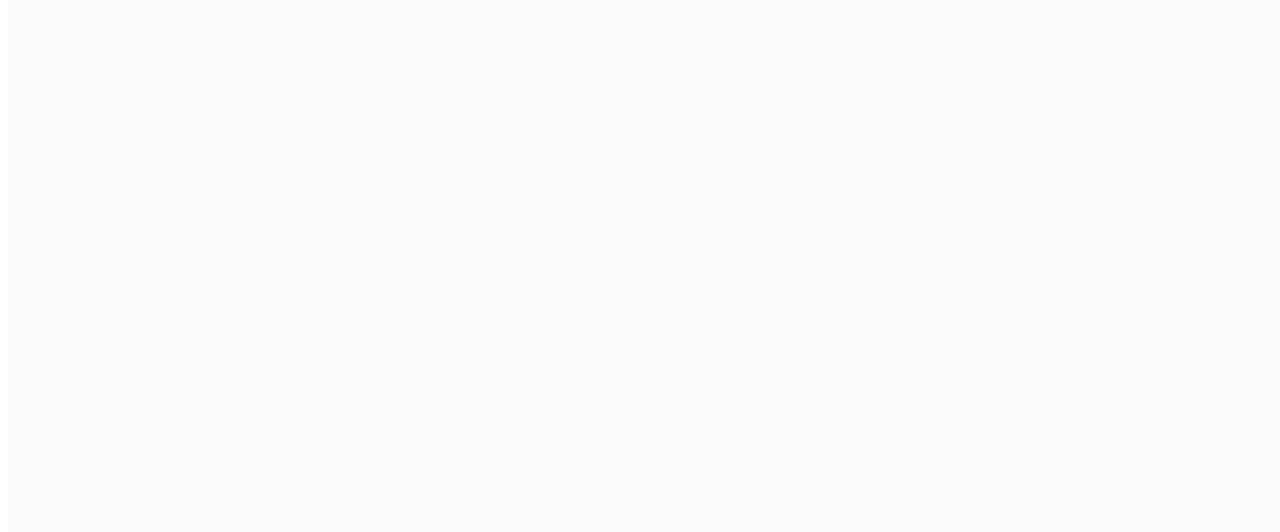
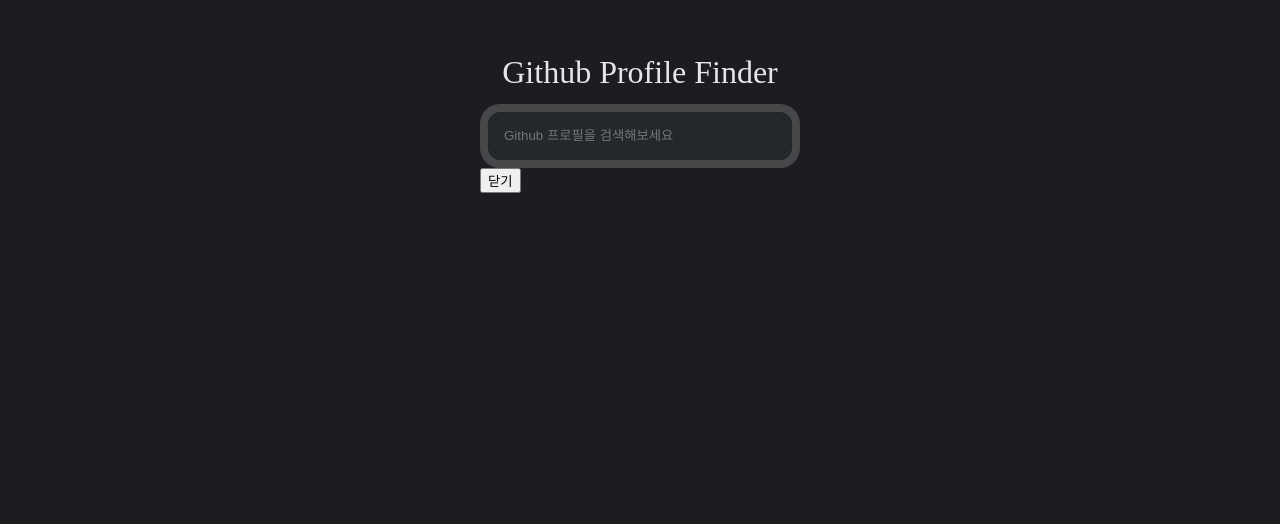
Before and after one commit to WE-SOPT-29th-Web-Part/Joohaem-Lee, a React (Create React App) app in the folder github-profile-finder/: page / in a window 1280 px wide. Shown: the part 276-808 px from the top of the page. Built offline with nearby package versions, Linux system fonts and the light colour scheme.

Commit message:
Feat: Search Bar 구현

```diff
--- a/github-profile-finder/package.json
+++ b/github-profile-finder/package.json
@@ -6,9 +6,11 @@
     "@testing-library/jest-dom": "^5.11.4",
     "@testing-library/react": "^11.1.0",
     "@testing-library/user-event": "^12.1.10",
+    "axios": "^0.24.0",
     "react": "^17.0.2",
     "react-dom": "^17.0.2",
     "react-scripts": "4.0.3",
+    "reset-css": "^5.0.1",
     "styled-components": "^5.3.3",
     "web-vitals": "^1.0.1"
   },
--- a/github-profile-finder/src/App.jsx
+++ b/github-profile-finder/src/App.jsx
@@ -1,7 +1,18 @@
-import React, { useState } from "react";
+import React, { useState, useEffect } from "react";
+import Header from "./components/Header";
+import SearchBar from "./components/SearchBar";
+import Result from "./components/Result";
 
 function App() {
-  return <div className="App"></div>;
+  const [userInfo, setUserInfo] = useState();
+
+  return (
+    <div className="App">
+      <Header />
+      <SearchBar setUserInfo={setUserInfo} />
+      <Result userInfo={userInfo} setUserInfo={setUserInfo} />
+    </div>
+  );
 }
 
 export default App;
--- /dev/null
+++ b/github-profile-finder/src/components/Header.jsx
@@ -0,0 +1,14 @@
+import React from "react";
+import styled from "styled-components";
+
+const Title = styled.h1`
+  font-size: 2rem;
+  margin-bottom: 1rem;
+  text-align: center;
+`;
+
+const Header = () => {
+  return <Title>Github Profile Finder</Title>;
+};
+
+export default Header;
--- /dev/null
+++ b/github-profile-finder/src/components/Result.jsx
@@ -0,0 +1,12 @@
+import React from "react";
+import styled from "styled-components";
+
+const Result = ({ userInfo, setUserInfo }) => {
+  return (
+    <div>
+      <button>닫기</button>
+    </div>
+  );
+};
+
+export default Result;
--- /dev/null
+++ b/github-profile-finder/src/components/SearchBar.jsx
@@ -0,0 +1,41 @@
+import React, { useState } from "react";
+import styled from "styled-components";
+import axios from "axios";
+
+const Input = styled.input`
+  width: 20rem;
+  height: 4rem;
+
+  padding: 1rem;
+  outline: none;
+  border: 0.5rem solid rgba(105, 105, 105, 0.5);
+  border-radius: 1.25rem;
+
+  background-color: rgb(36, 39, 43);
+  color: rgb(220, 230, 231);
+`;
+
+const SearchBar = ({ setUserInfo }) => {
+  const [user, setUser] = useState("");
+
+  const getApi = async (e) => {
+    e.preventDefault();
+    const { data } = await axios.get(`https://api.github.com/users/${user}`);
+
+    setUserInfo(data);
+    setUser("");
+  };
+
+  return (
+    <form onSubmit={getApi}>
+      <Input
+        value={user}
+        onChange={(e) => setUser(e.target.value)}
+        type="text"
+        placeholder="Github 프로필을 검색해보세요"
+      />
+    </form>
+  );
+};
+
+export default SearchBar;
--- a/github-profile-finder/src/index.css
+++ b/github-profile-finder/src/index.css
@@ -1,3 +1,5 @@
+@import "reset-css";
+
 html,
 body,
 #root {
@@ -7,7 +9,13 @@ body,
 
 #root {
   display: flex;
+  flex-direction: column;
   justify-content: center;
   align-items: center;
-  background-color: #fbfbfb;
+  background-color: rgb(27, 29, 33);
+  color: rgb(229, 230, 231);
 }
+
+* {
+  box-sizing: border-box;
+}
```
Also changed, not shown: github-profile-finder/src/components/History.jsx (added, +7 -0 lines), 1 other file (tests, documents, lock files or other folders).
